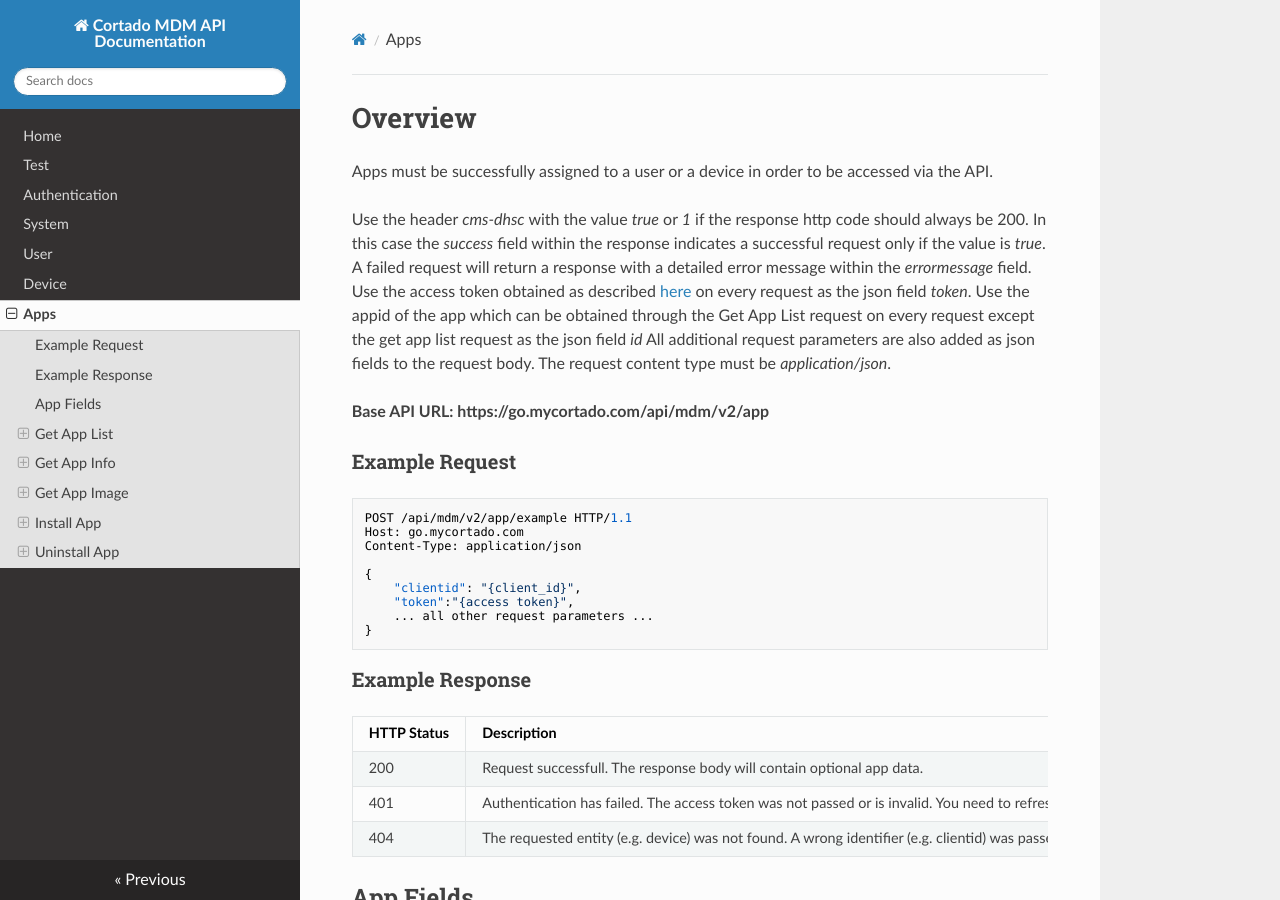
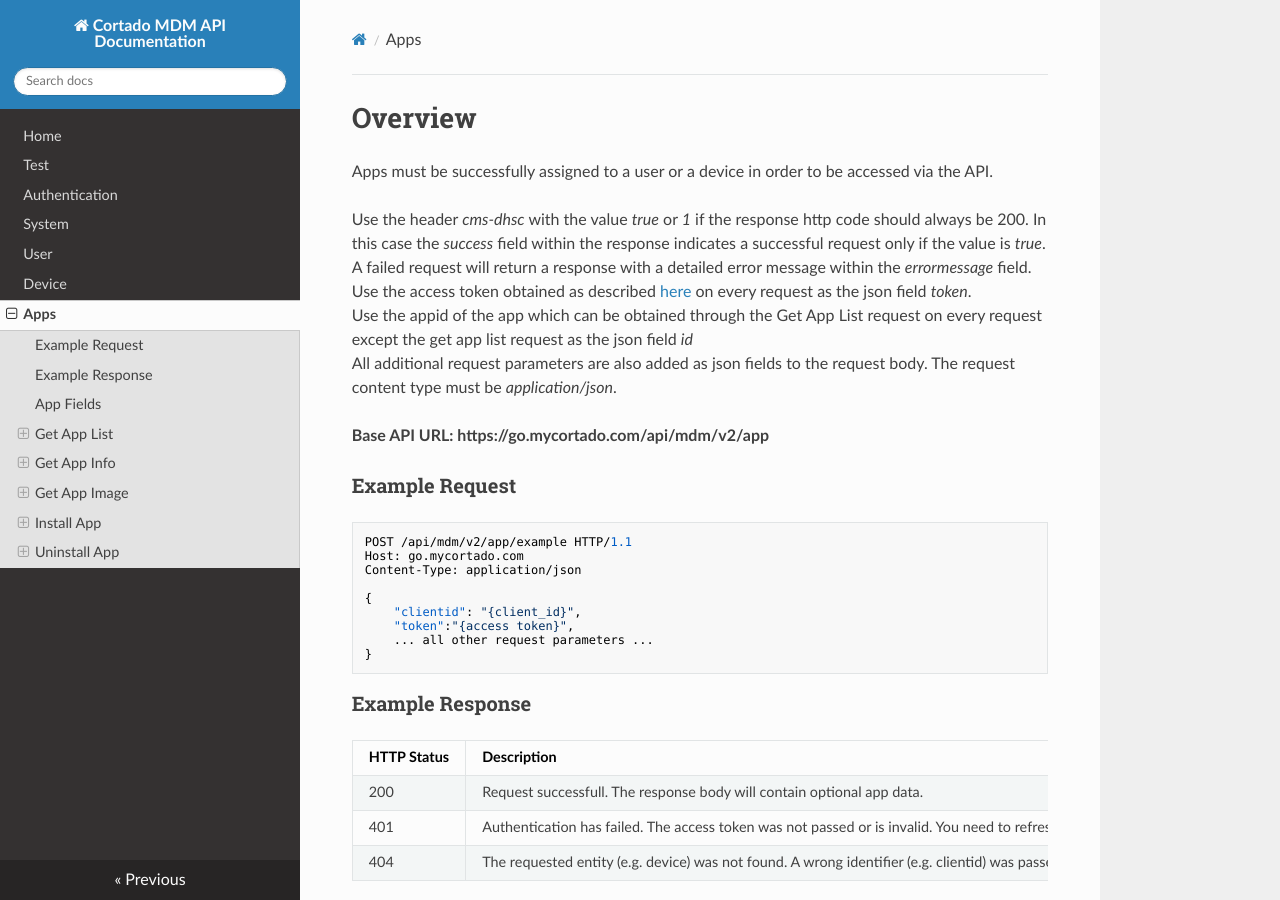
Before and after one commit to cortado-mobile-solutions/apidoc-mdm, an MkDocs documentation site: the page built from docs/apps.md, in a window 1280 px wide and 900 px high. Built offline with MkDocs 1.6.1, drawn with Linux system fonts in a browser that asks for light colours; nearby versions of some CDN libraries.

Commit message:
Added some line breaks

```diff
--- a/docs/apps.md
+++ b/docs/apps.md
@@ -1,9 +1,9 @@
 # Overview
 Apps must be successfully assigned to a user or a device in order to be accessed via the API.
 
-Use the header *cms-dhsc* with the value *true* or *1* if the response http code should always be 200. In this case the *success* field within the response indicates a successful request only if the value is *true*. A failed request will return a response with a detailed error message within the *errormessage* field.
-Use the access token obtained as described [here](auth.md) on every request as the json field *token*.
-Use the appid of the app which can be obtained through the Get App List request on every request except the get app list request as the json field *id*
+Use the header *cms-dhsc* with the value *true* or *1* if the response http code should always be 200. In this case the *success* field within the response indicates a successful request only if the value is *true*. A failed request will return a response with a detailed error message within the *errormessage* field.<br>
+Use the access token obtained as described [here](auth.md) on every request as the json field *token*.<br>
+Use the appid of the app which can be obtained through the Get App List request on every request except the get app list request as the json field *id*<br>
 All additional request parameters are also added as json fields to the request body. The request content type must be *application/json*.
 
 **Base API URL: https://go.mycortado.com/api/mdm/v2/app**
```
Also changed, not shown: docs/auth.md (+1 -1 lines), docs/device.md (+3 -3 lines), docs/system.md (+1 -1 lines), docs/user.md (+1 -1 lines).
